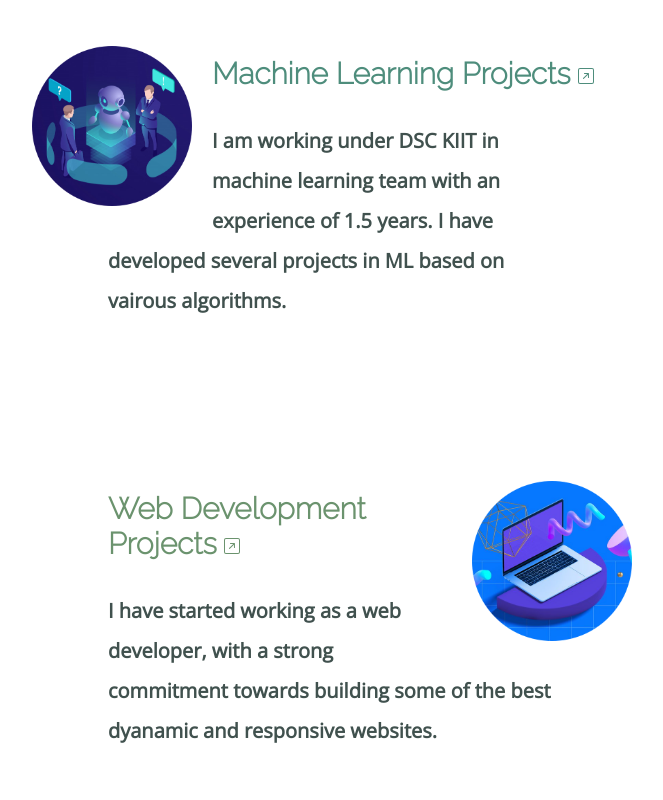
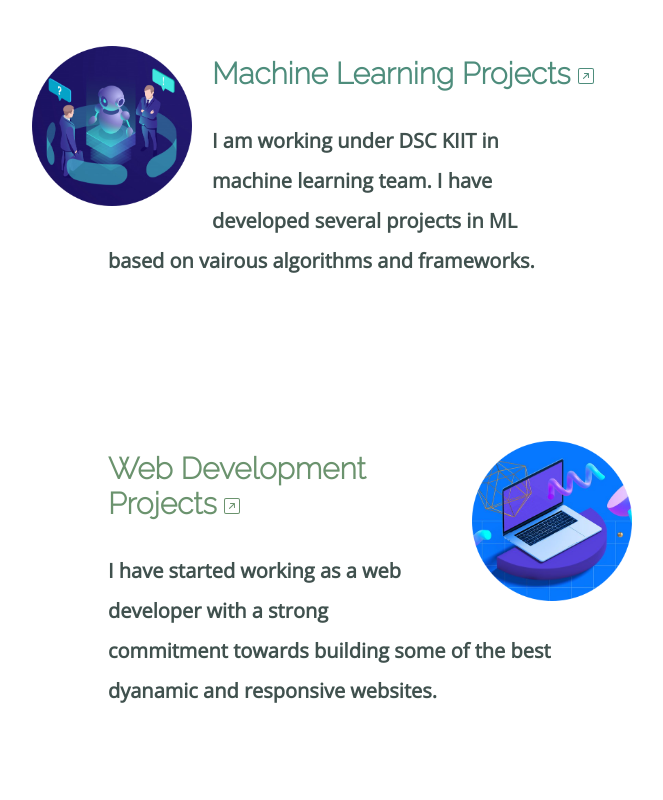
Before and after one commit to annchy/annchy.github.io, a plain HTML site: page index.html in a window 1280 px wide. Shown: the part 1580-2380 px from the top of the page, without its empty margins (328-991 px from the left). Drawn offline with nearby package versions, Linux system fonts and the light colour scheme.

Commit message:
Add files via upload

```diff
--- a/index.html
+++ b/index.html
@@ -44,7 +44,7 @@
                         </svg> </h3>
                 </a>
                 <strong>
-                    <p class="skills-p">I am working under DSC KIIT in machine learning team with an experience of 1.5 years. I have developed several projects in ML based on vairous algorithms.</p>
+                    <p class="skills-p">I am working under DSC KIIT in machine learning team. I have developed several projects in ML based on vairous algorithms and frameworks.</p>
                 </strong>
             </div>
             <div class="skill-row">
@@ -55,7 +55,7 @@
                         </svg></h3>
                 </a>
                 <strong>
-                    <p class="skills-p">I have started working as a web developer, with a strong commitment towards building some of the best dyanamic and responsive websites.</p>
+                    <p class="skills-p">I have started working as a web developer with a strong commitment towards building some of the best dyanamic and responsive websites.</p>
                 </strong>
             </div>
         </div>
```
